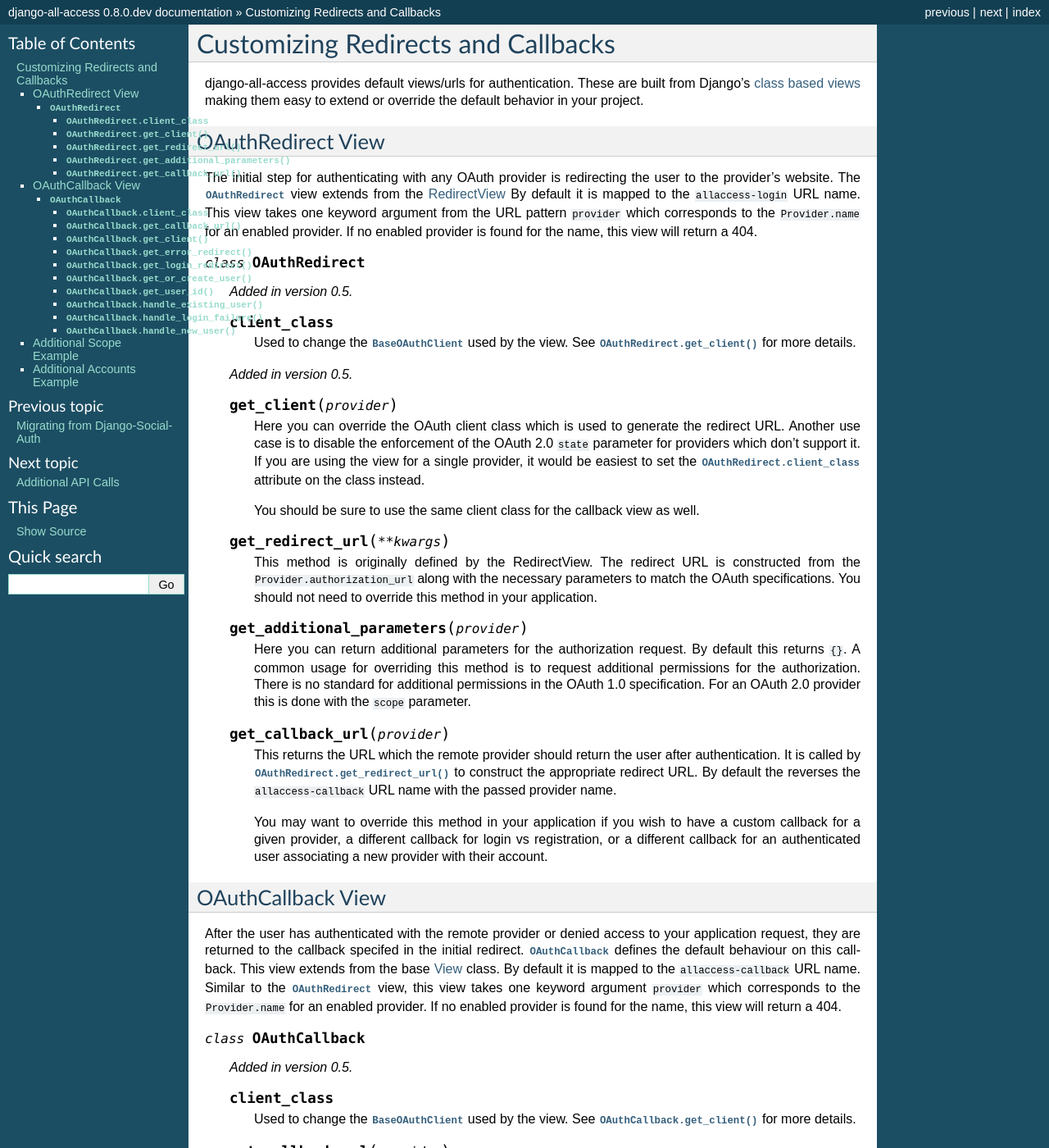
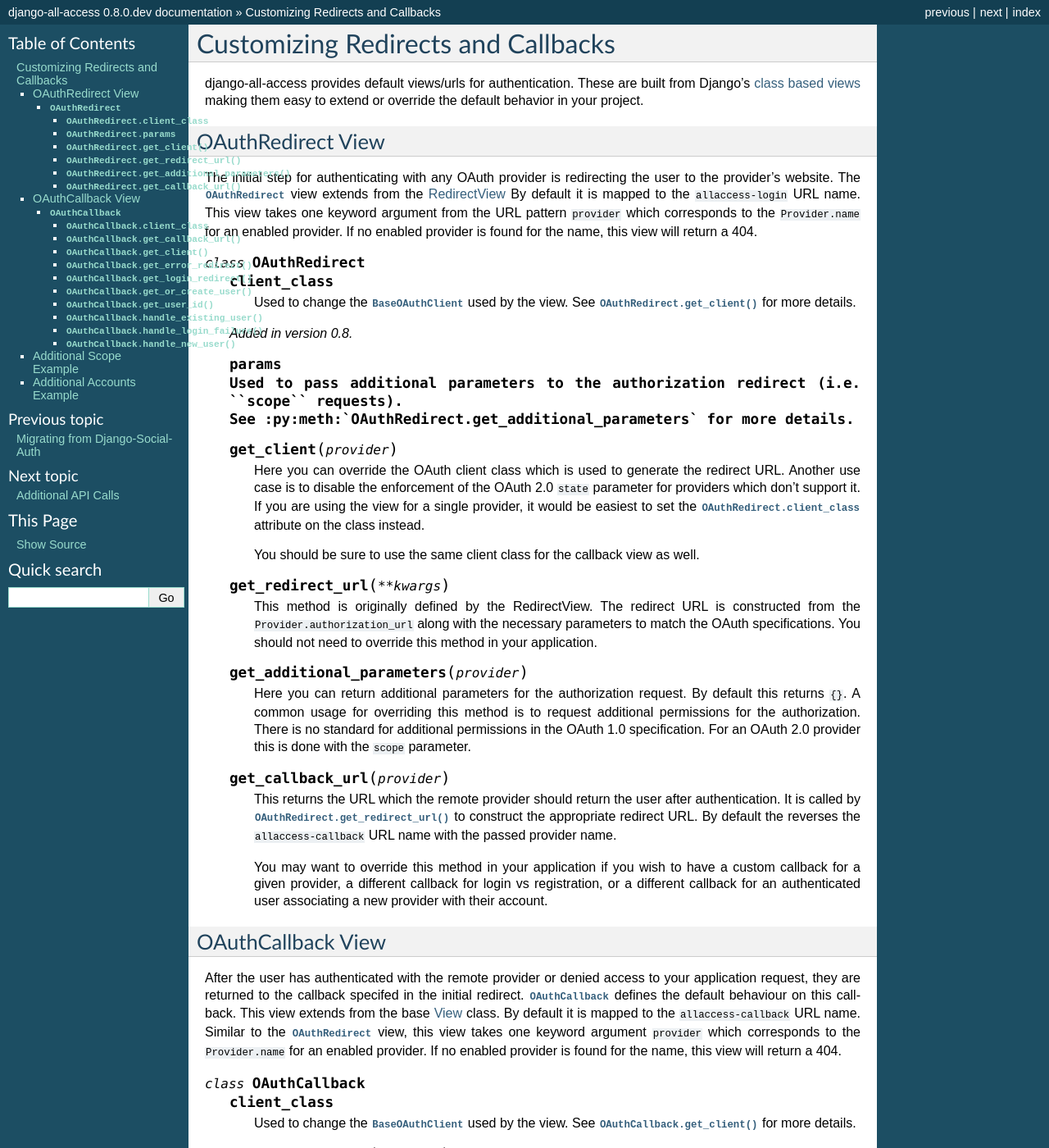
Before and after one commit to mlavin/django-all-access, a Sphinx documentation site: the page built from docs/customize-views.rst, in a window 1280 px wide and 1400 px high. Shown: the whole window at 82% size. Built offline with Sphinx 7.4.7, drawn with Linux system fonts in a browser that asks for light colours; some of the changed text lies outside the part shown.

Commit message:
Adding docs for new params attribute.

```diff
--- a/docs/customize-views.rst
+++ b/docs/customize-views.rst
@@ -2,7 +2,7 @@
 ====================================
 
 django-all-access provides default views/urls for authentication. These are built
-from Django's `class based views <https://docs.djangoproject.com/en/1.4/topics/class-based-views/>`_
+from Django's `class based views <https://docs.djangoproject.com/en/1.8/topics/class-based-views/>`_
 making them easy to extend or override the default behavior in your project.
 
 
@@ -11,7 +11,7 @@
 
 The initial step for authenticating with any OAuth provider is redirecting the
 user to the provider's website. The :py:class:`OAuthRedirect` view extends from the
-`RedirectView <https://docs.djangoproject.com/en/1.4/ref/class-based-views/#redirectview>`_
+`RedirectView <https://docs.djangoproject.com/en/1.8/ref/class-based-views/#redirectview>`_
 By default it is mapped to the ``allaccess-login`` URL name. This view takes one
 keyword argument from the URL pattern ``provider`` which corresponds to the ``Provider.name``
 for an enabled provider. If no enabled provider is found for the name, this view
@@ -19,14 +19,16 @@
 
 .. class:: OAuthRedirect()
 
-    .. versionadded:: 0.5
     .. attribute:: client_class
-
 
         Used to change the :py:class:`BaseOAuthClient` used by the view. See
         :py:meth:`OAuthRedirect.get_client` for more details.
 
-    .. versionadded:: 0.5
+    .. versionadded:: 0.8
+    .. attribute:: params
+        Used to pass additional parameters to the authorization redirect (i.e. ``scope`` requests).
+        See :py:meth:`OAuthRedirect.get_additional_parameters` for more details.
+
     .. method:: get_client(provider)
 
         Here you can override the OAuth client class which is used to generate the
@@ -71,14 +73,13 @@
 After the user has authenticated with the remote provider or denied access to your application
 request, they are returned to the callback specifed in the initial redirect. :py:class:`OAuthCallback`
 defines the default behaviour on this callback. This view extends from the base
-`View <https://docs.djangoproject.com/en/1.4/ref/class-based-views/#view>`_ class.
+`View <https://docs.djangoproject.com/en/1.8/ref/class-based-views/#view>`_ class.
 By default it is mapped to the ``allaccess-callback`` URL name. Similar to the :py:class:`OAuthRedirect` view,
 this view takes one keyword argument ``provider`` which corresponds to the ``Provider.name``
 for an enabled provider. If no enabled provider is found for the name, this view will return a 404.
 
 .. class:: OAuthCallback()
 
-    .. versionadded:: 0.5
     .. attribute:: client_class
 
         Used to change the :py:class:`BaseOAuthClient` used by the view. See
@@ -91,7 +92,6 @@
         and this view will return ``None``. You will most likely not need to change this
         in your project.
 
-    .. versionadded:: 0.5
     .. method:: get_client(provider)
 
         Here you can override the OAuth client class which is used to fetch the access
@@ -234,7 +234,7 @@
 
 This view will require authentication which is handled in the URL pattern. There
 are multiple methods for decorating class based views which are detailed in the
-`Django docs <https://docs.djangoproject.com/en/1.4/topics/class-based-views/#decorating-class-based-views>`_.
+`Django docs <https://docs.djangoproject.com/en/1.8/topics/class-based-views/#decorating-class-based-views>`_.
 
 Next we will need a redirect view to send the user to this callback. This view
 will also require that the user already be authenticated which can be handled in
--- a/docs/releases.rst
+++ b/docs/releases.rst
@@ -10,7 +10,8 @@
 Minor clean up release which drops support for outdated versions of Django. As
 such it also removes the old South migrations.
 
-- Added support for Django 1.9
+- Added support for additional parameters in the redirect view.
+- Added support for Django 1.9.
 
 
 Backwards Incompatible Changes
```
